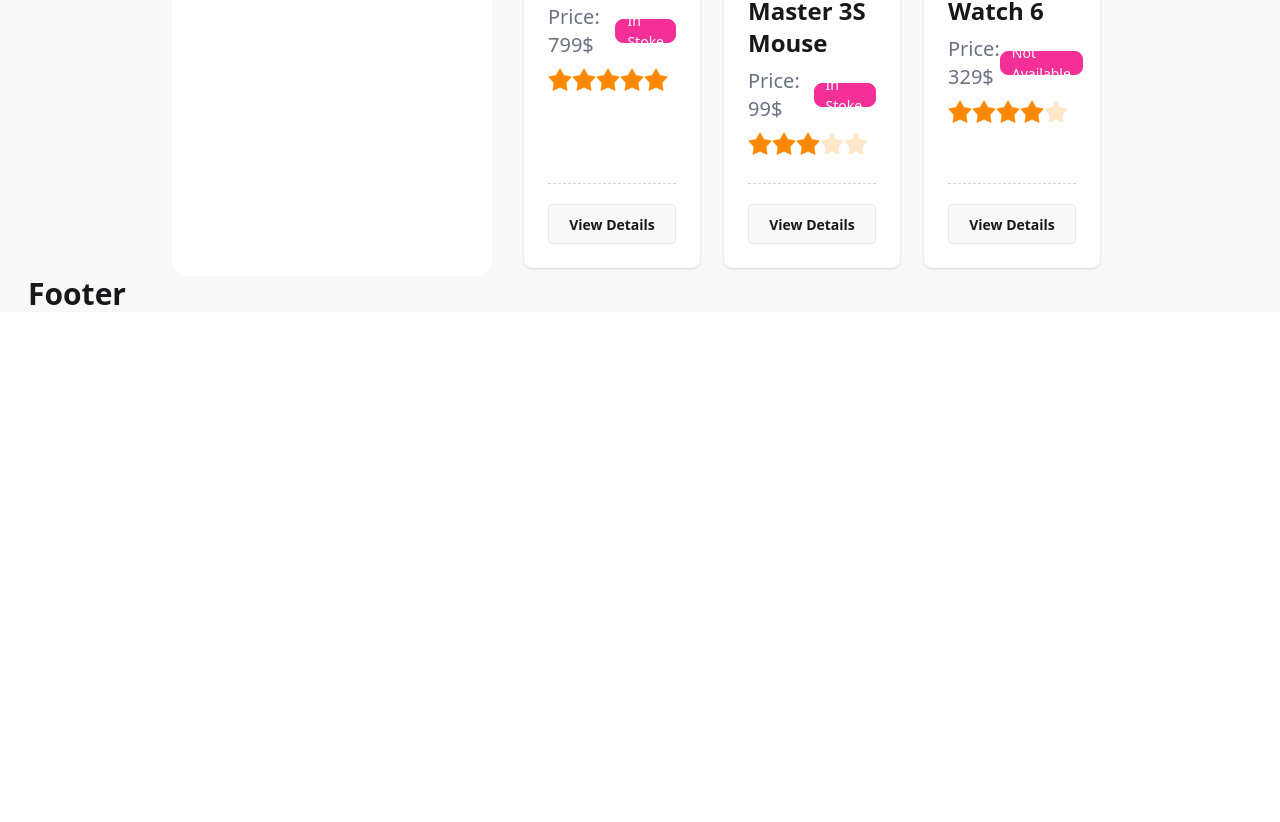
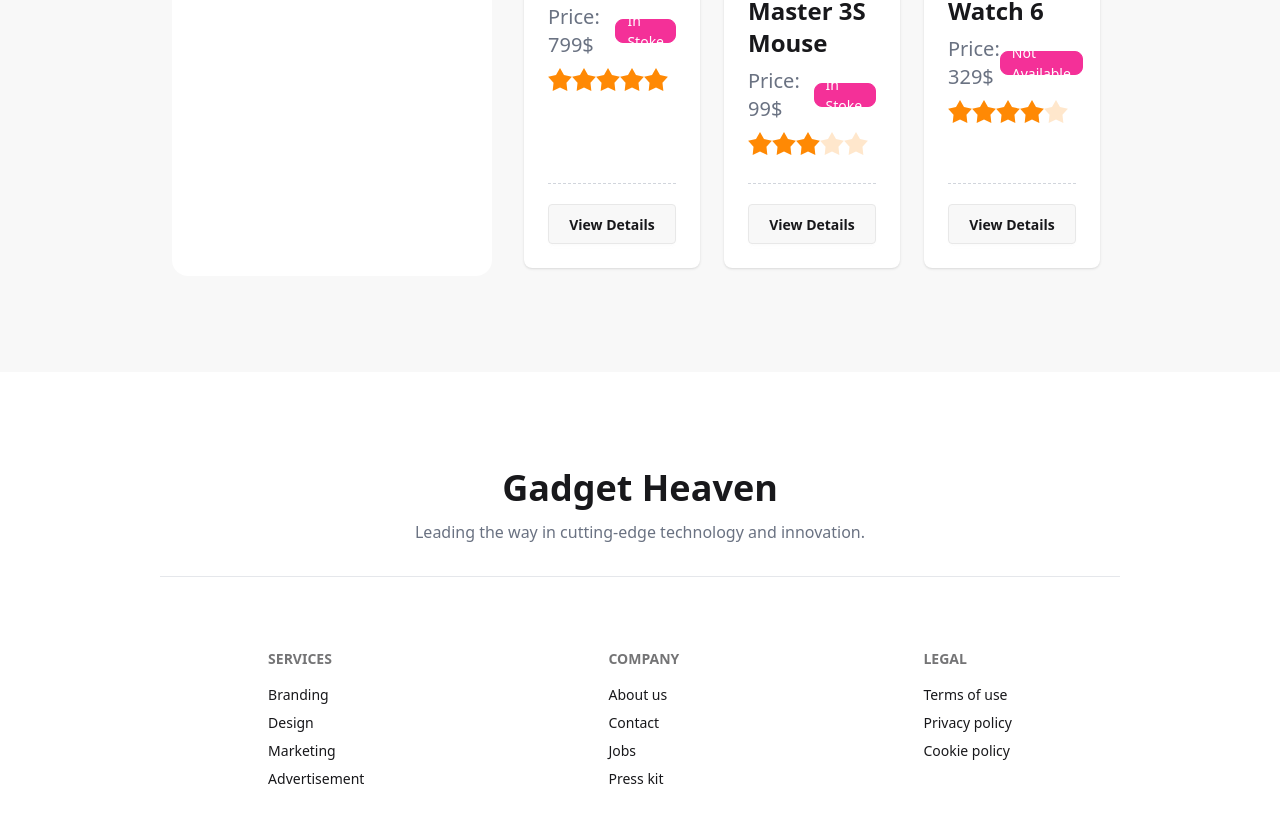
Before and after one commit to RoyShanto/gadget-heaven_a8, a React (Vite) app: page / in a window 1280 px wide. Shown: the part 3008-3830 px from the top of the page. Before the commit the page ends 3322 px from the top, so only its background shows below. Built offline with nearby package versions, Linux system fonts and the light colour scheme.

Commit message:
added footer

```diff
--- a/src/components/Footer/Footer.jsx
+++ b/src/components/Footer/Footer.jsx
@@ -1,8 +1,34 @@
 
 const Footer = () => {
     return (
-        <div>
-            <h2 className='text-3xl font-bold'>Footer</h2>
+        <div className="py-24 mt-24 bg-white">
+            <div className="text-center px-40 max-sm:px-5">
+                <h3 className="text-4xl font-bold mb-3">Gadget Heaven</h3>
+                <p className="text-gray-500 text-base">Leading the way in cutting-edge technology and innovation.</p>
+                <hr className="border-t-gray-200 my-8"/>
+            </div>
+            <footer className="footer sm:footer-horizontal p-10 flex justify-evenly">
+                <nav>
+                    <h6 className="footer-title">Services</h6>
+                    <a className="link link-hover">Branding</a>
+                    <a className="link link-hover">Design</a>
+                    <a className="link link-hover">Marketing</a>
+                    <a className="link link-hover">Advertisement</a>
+                </nav>
+                <nav>
+                    <h6 className="footer-title">Company</h6>
+                    <a className="link link-hover">About us</a>
+                    <a className="link link-hover">Contact</a>
+                    <a className="link link-hover">Jobs</a>
+                    <a className="link link-hover">Press kit</a>
+                </nav>
+                <nav>
+                    <h6 className="footer-title">Legal</h6>
+                    <a className="link link-hover">Terms of use</a>
+                    <a className="link link-hover">Privacy policy</a>
+                    <a className="link link-hover">Cookie policy</a>
+                </nav>
+            </footer>
         </div>
     );
 };
--- a/src/components/Root/Root.jsx
+++ b/src/components/Root/Root.jsx
@@ -8,9 +8,10 @@
         <div className="bg-base-200">
             <div className="lg:mx-7">
                 <Navbar />
-                <Outlet/>
-                <Footer/>
+                <Outlet />
+
             </div>
+            <Footer />
         </div>
     );
 };
```
